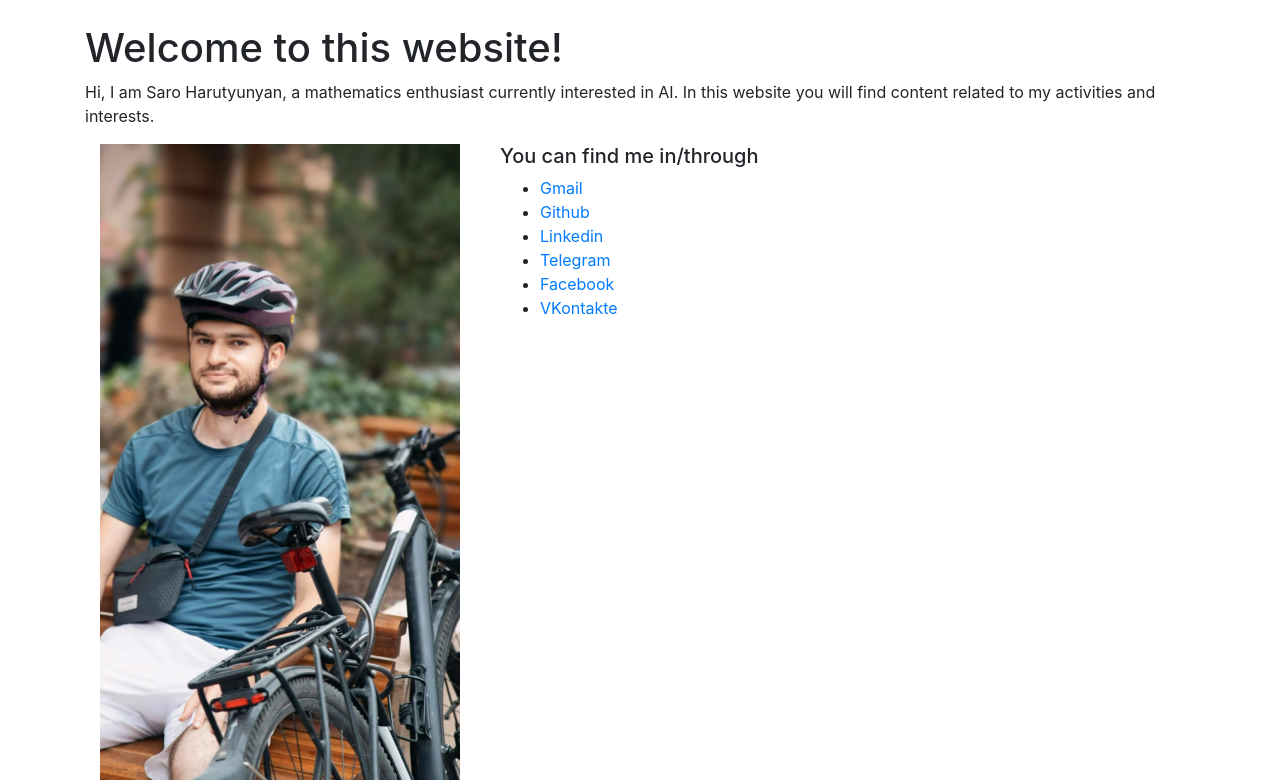
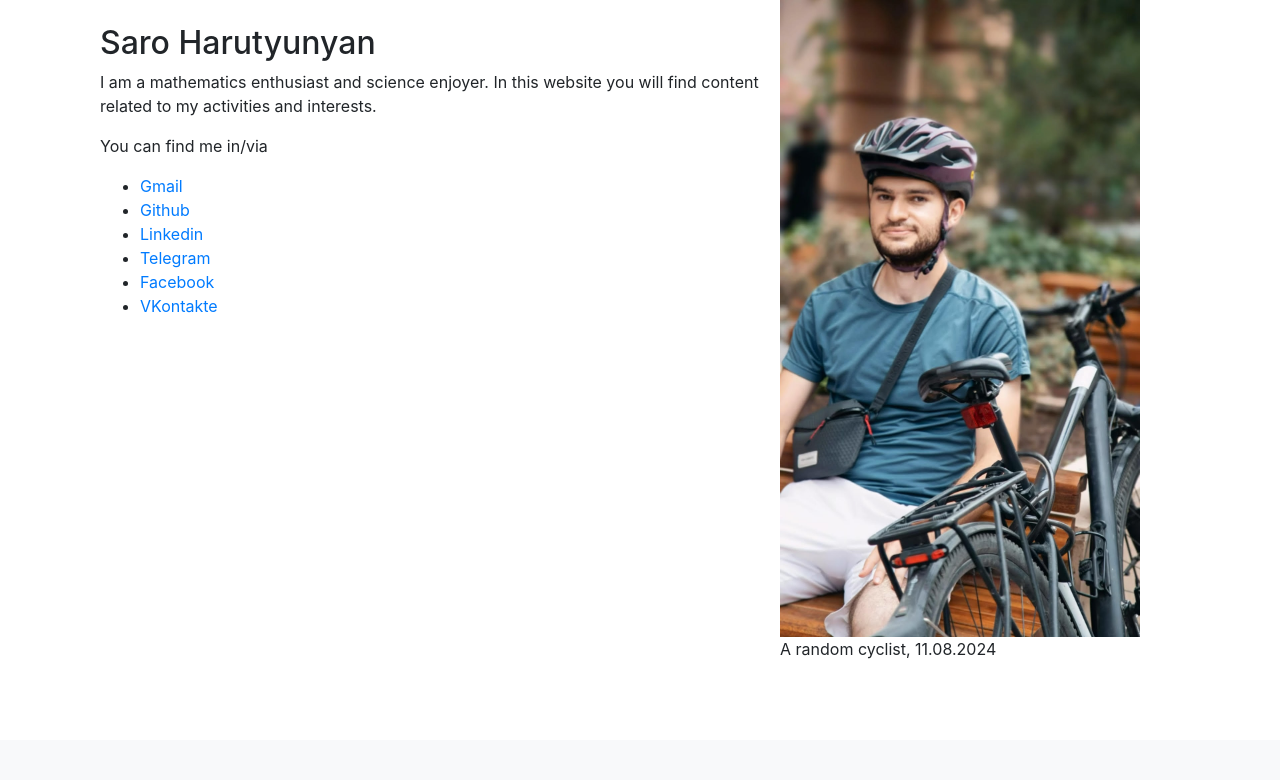
Before and after one commit to saro2808/website, a Flask app: page / in a window 1280 px wide. Shown: the part 60-840 px from the top of the page. After the commit the page ends 719 px from the top, so only its background shows below. Run offline with Flask 3, Linux system fonts and the light colour scheme; some libraries are stand-ins or nearby versions.

Commit message:
updated index

```diff
--- a/templates/index.html
+++ b/templates/index.html
@@ -1,23 +1,15 @@
 {% extends 'base.html' %}
 
 {% block content %}
-<br>
-<h1>{% block title %} Welcome to this website!{% endblock %}</h1>
-<p>
-    Hi, I am Saro Harutyunyan, a mathematics enthusiast currently interested in AI. In this
-    website you will find content related to my activities and interests.
-</p>
 <div class="container" id="index-container">
-    <figure id="index-figure">
-        <img src='../../static/images/mard.jpg' style="width:360px;">
-        <figcaption>
-            A random cyclist, 11.08.2024
-<!--            Me, looking to a brighter future,<br>-->
-<!--            15.05.2022, photo by Arsenius-->
-        </figcaption>
-    </figure>
     <div>
-        <h5>You can find me in/through</h5>
+        <br>
+        <h2>{% block title %} Saro Harutyunyan {% endblock %}</h2>
+        <p>
+            I am a mathematics enthusiast and science enjoyer. In this website you will
+            find content related to my activities and interests.
+        </p>
+        <p>You can find me in/via</p>
         <ul class="contact-list">
             <li><a href="mailto:saro.harutyunyan@gmail.com">Gmail</a></li>
             <li><a href="https://github.com/saro2808">Github</a></li>
@@ -27,5 +19,13 @@
             <li><a href="https://vk.com/id559429444">VKontakte</a></li>
         </ul>
     </div>
+    <figure id="index-figure">
+        <img src='../../static/images/mard.jpg' style="width:360px;">
+        <figcaption>
+            A random cyclist, 11.08.2024
+<!--            Me, looking to a brighter future,<br>-->
+<!--            15.05.2022, photo by Arsenius-->
+        </figcaption>
+    </figure>
 </div>
 {% endblock %}
```
